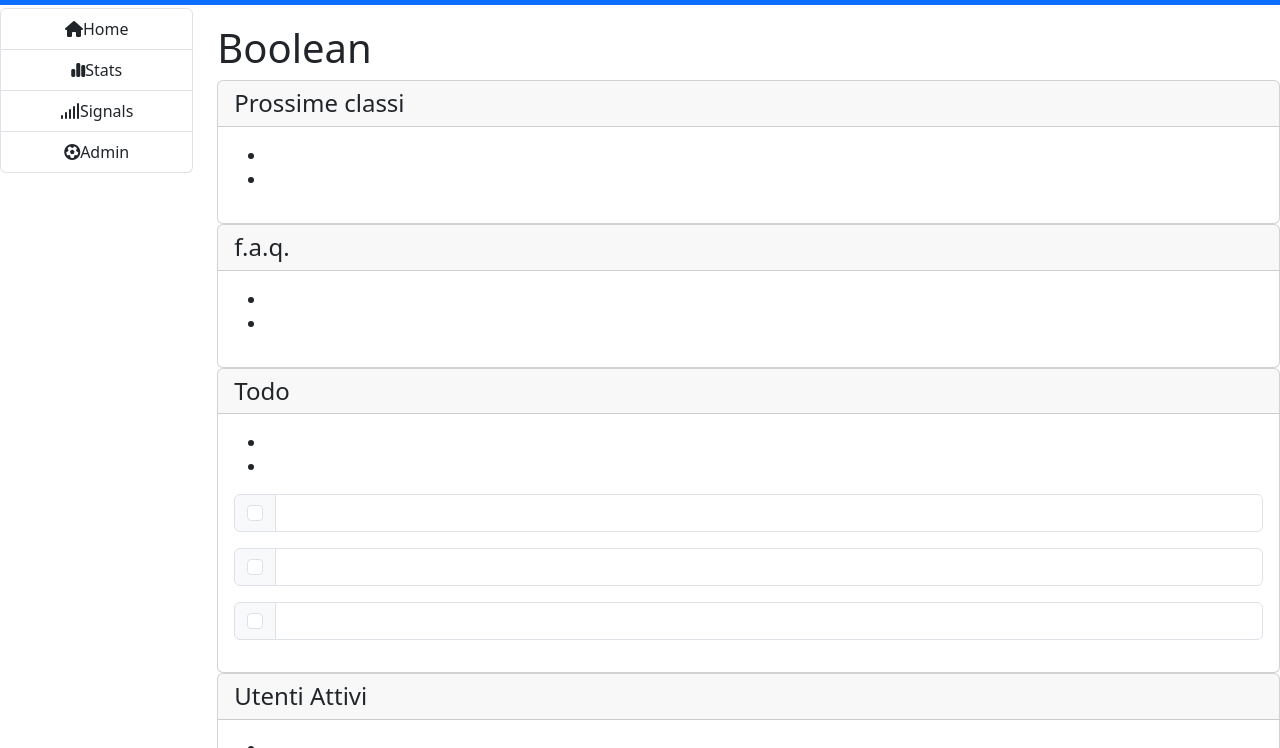
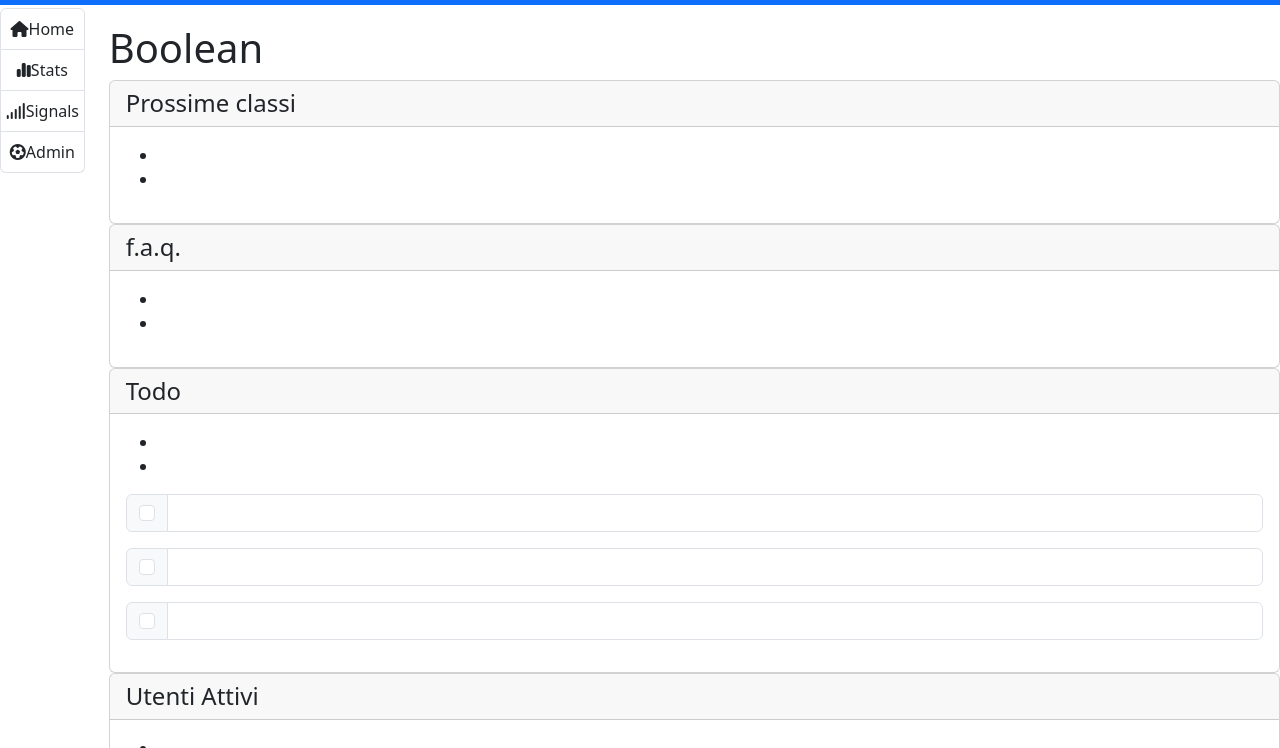
Before and after one commit to Pluz16/html-css-bootstrap-dashboard, a plain HTML site: page index.html in a window 1280 px wide. Shown: the part 52-800 px from the top of the page. Drawn offline with nearby package versions, Linux system fonts and the light colour scheme.

Commit message:
test classi sidebar

```diff
--- a/index.html
+++ b/index.html
@@ -58,9 +58,9 @@
     <!-- Bootstrap row -->
     <div class="row" id="body-row">
         <!-- Sidebar -->
-        <div id="sidebar-container" class="sidebar-expanded  d-md-block col-2">
+        <div id="sidebar-container" class="sidebar-expanded  d-md-block col-1">
             <!-- Bootstrap List Group -->
-            <ul class="list-group sticky-top sticky-offset">
+            <ul class="list-group sticky-top sticky-offset d-flex flex-column">
                 <!-- Menu with submenu -->
                 <a href="#submenu1" data-toggle="collapse" aria-expanded="false" class="list-group-item list-group-item-action flex-column align-items-start">
                     <div class="d-flex w-100 justify-content-center align-items-center">
@@ -82,14 +82,12 @@
                         <span class="menu-collapsed">Signals</span>
                     </div>
                 </a>
-
-            <!-- admin -->
-            <a href="#" class=" list-group-item list-group-item-action">
-                <div class="d-flex w-100 justify-content-center align-items-center">
-                    <span class="fa-solid fa-futbol mr-3"></span>
-                    <span class="menu-collapsed">Admin</span>
-                </div>
-            </a>
+                <a id="admin"href="#" class=" list-group-item list-group-item-action">
+                    <div class="d-flex w-100 justify-content-center align-items-center">
+                        <span class="fa-solid fa-futbol mr-3"></span>
+                        <span class="menu-collapsed">Admin</span>
+                    </div>
+                </a>
             </ul>
             <!-- List Group END-->
         </div>
```
Also changed, not shown: css/style.css (+0 -15 lines).
